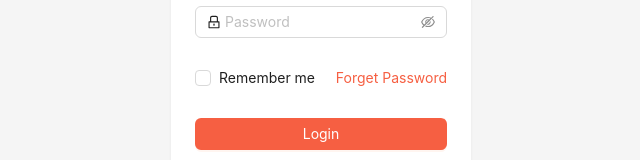
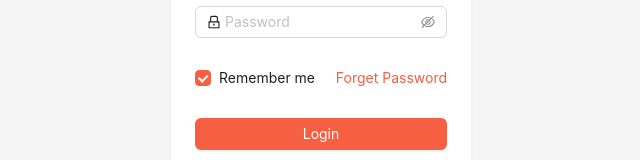
Before and after one commit to rikhtaa/mernspace-ui-practice, a React (Vite) app: page /auth/login in a window 1280 px wide. Shown: the part 374-534 px from the top of the page, without its empty margins (319-959 px from the left). Built offline with nearby package versions, Linux system fonts and the light colour scheme.

Commit message:
add component test

```diff
--- a/src/pages/login/login.tsx
+++ b/src/pages/login/login.tsx
@@ -16,7 +16,7 @@ const LoginPage = () => {
    }
    style={{ width: 300}}
    >
-    <Form>
+    <Form initialValues={{remember: true}} >
       <Form.Item
       name="Username"
       rules={[{ required: true, message: 'Please input your Username!'}, {type: 'email', message: "Email is not valid"}]}
```
Also changed, not shown: 1 other file (tests, documents, lock files or other folders).
